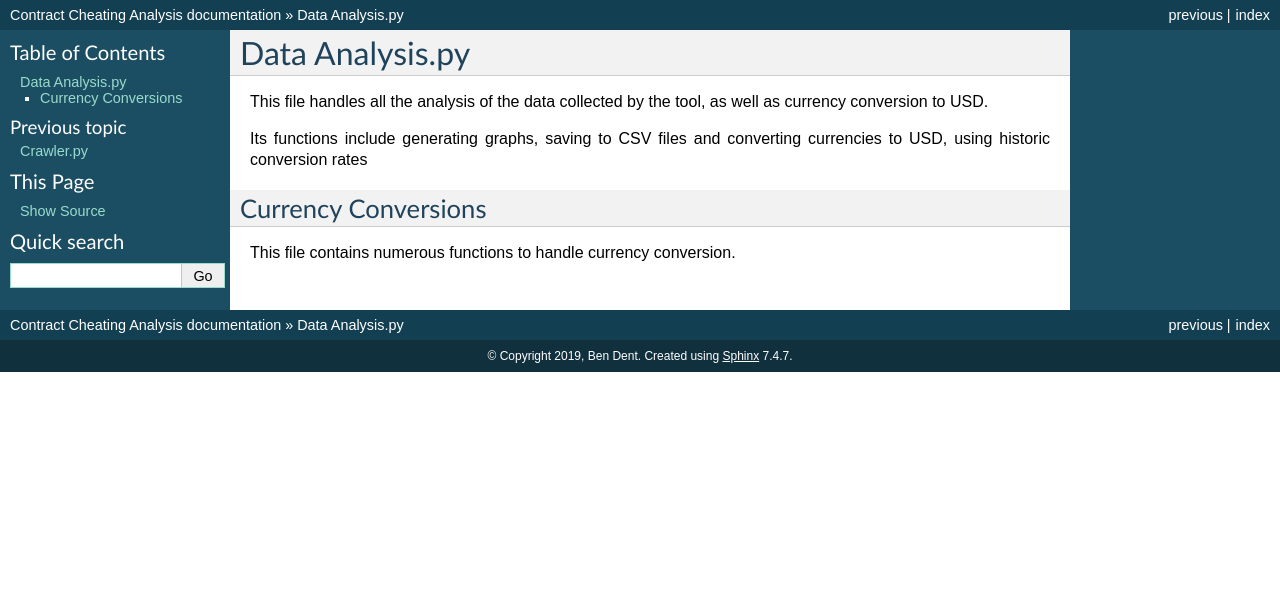
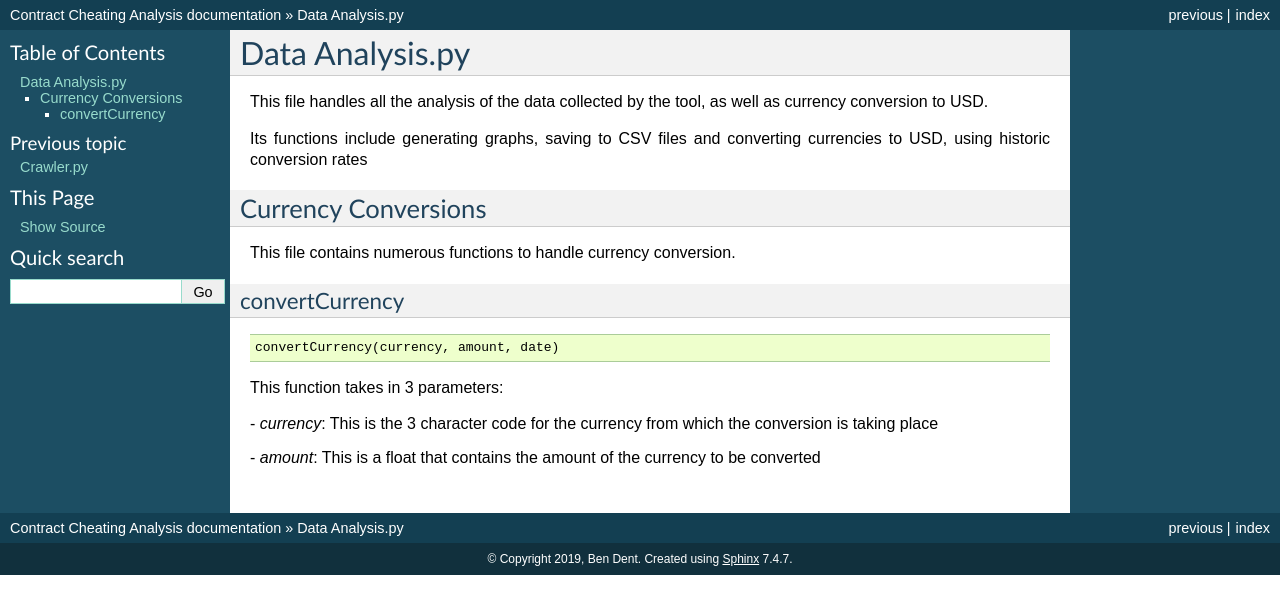
Before and after one commit to ben-dent/Contract-Cheating-Analysis, a Sphinx documentation site: the page built from docs/dataAnalysis.rst, in a window 1280 px wide. Shown: the top 614 px of the page. Built offline with Sphinx 7.4.7, drawn with Linux system fonts in a browser that asks for light colours.

Commit message:
Updating Data Analysis doc

```diff
--- a/docs/dataAnalysis.rst
+++ b/docs/dataAnalysis.rst
@@ -9,3 +9,15 @@ Currency Conversions
 ^^^^^^^^^^^^^^^^^^^^^^^^^^^
 
 This file contains numerous functions to handle currency conversion.
+
+convertCurrency
+-----------------
+::
+
+    convertCurrency(currency, amount, date)
+
+This function takes in 3 parameters:
+
+| - *currency*: This is the 3 character code for the currency from which the conversion is taking place
+
+| - *amount*: This is a float that contains the amount of the currency to be converted
```
Also changed, not shown: DataAnalysis.py (+9 -10 lines), docs/index.rst (+0 -7 lines).
